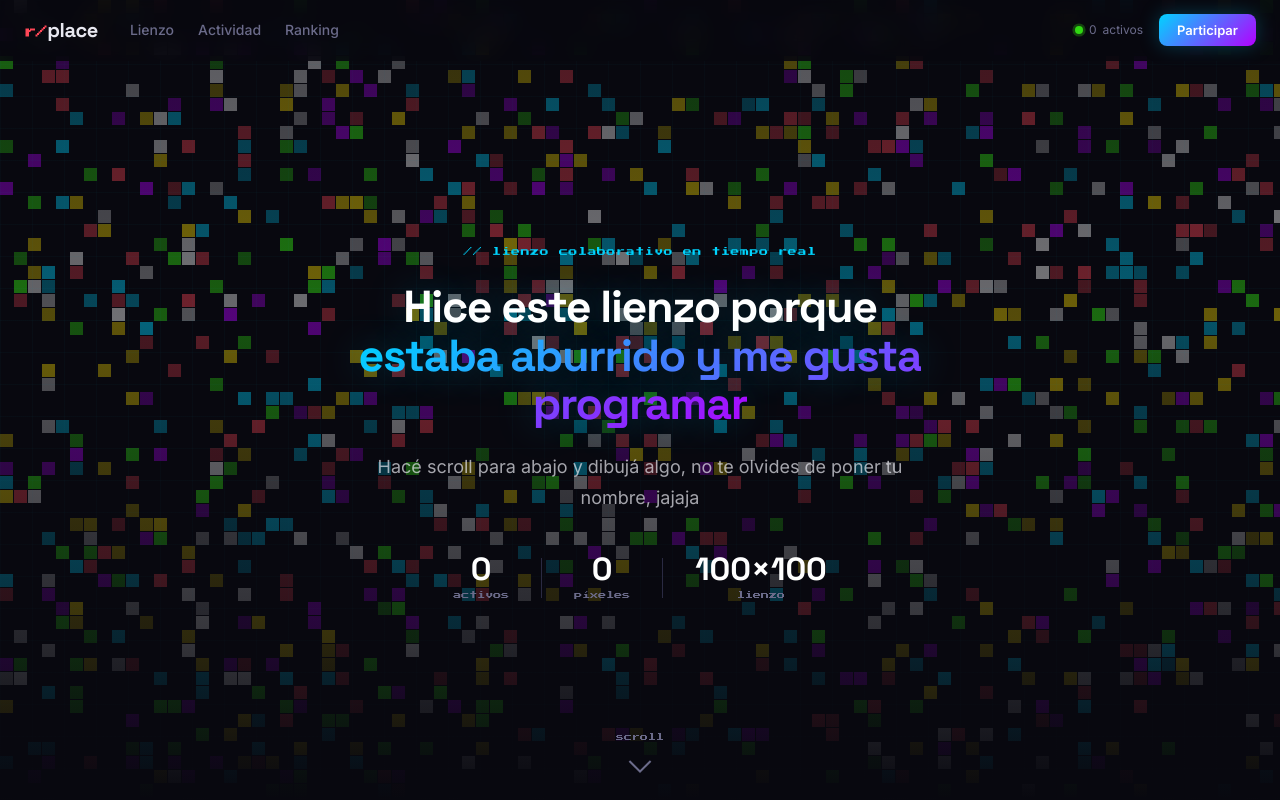
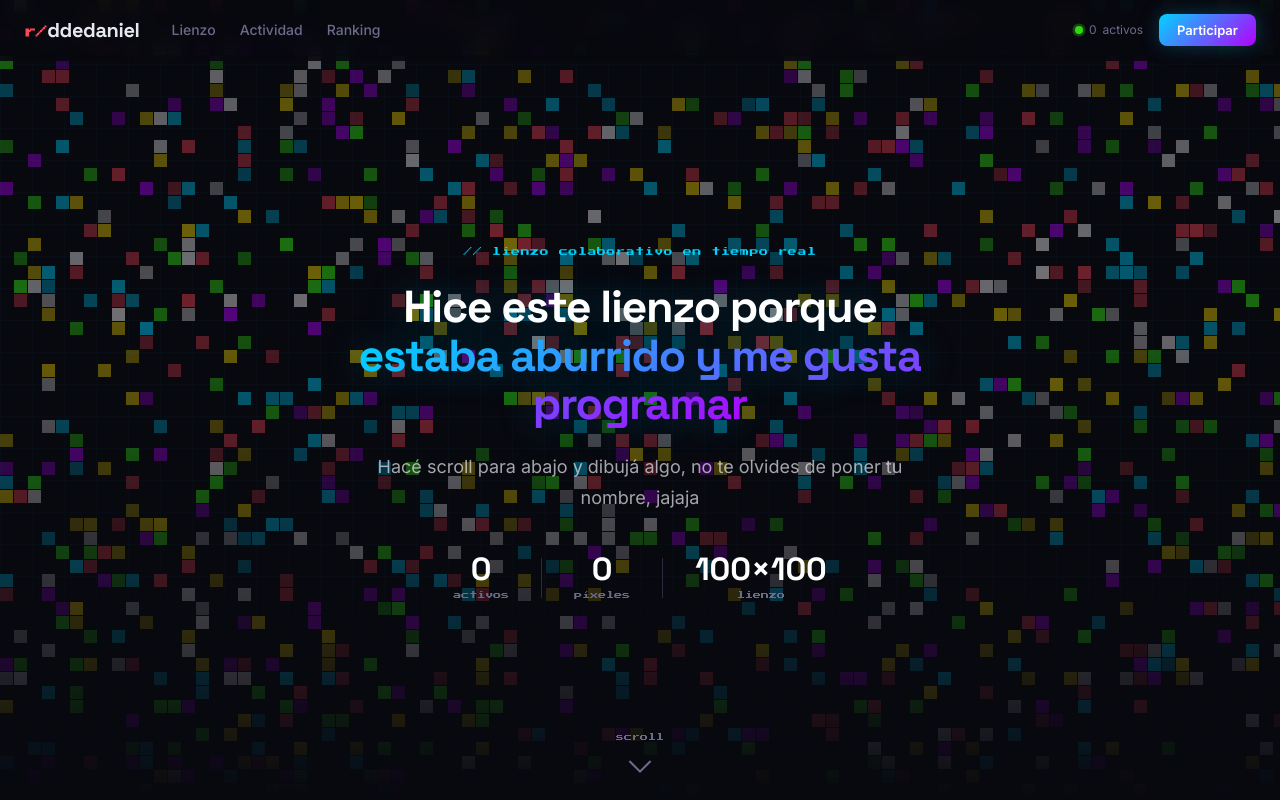
Before and after one commit to berguem2017-ai/rplace-clone, a website: page public/index.html in a window 1280 px wide. Shown: the top 800 px of the page. Drawn offline with nearby package versions, Linux system fonts and the light colour scheme; no server answers.

Commit message:
Fix nav logo to r/ddedaniel

```diff
--- a/public/index.html
+++ b/public/index.html
@@ -14,7 +14,7 @@
 <!-- NAV -->
 <nav id="navbar">
   <div class="nav-inner">
-    <div class="nav-logo"><span class="pf">r/</span>place</div>
+    <div class="nav-logo"><span class="pf">r/</span>ddedaniel</div>
     <div class="nav-links">
       <a href="#canvas-section">Lienzo</a>
       <a href="#activity">Actividad</a>
```
